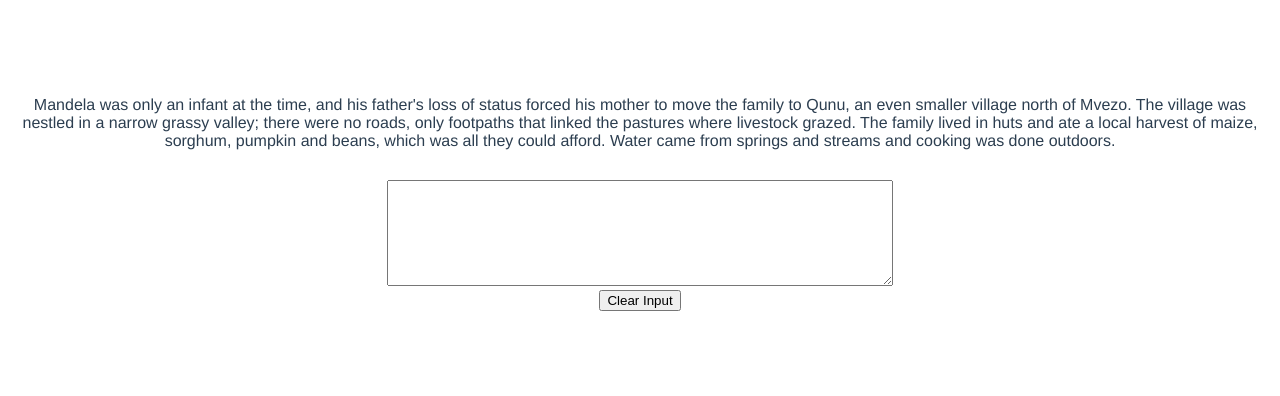
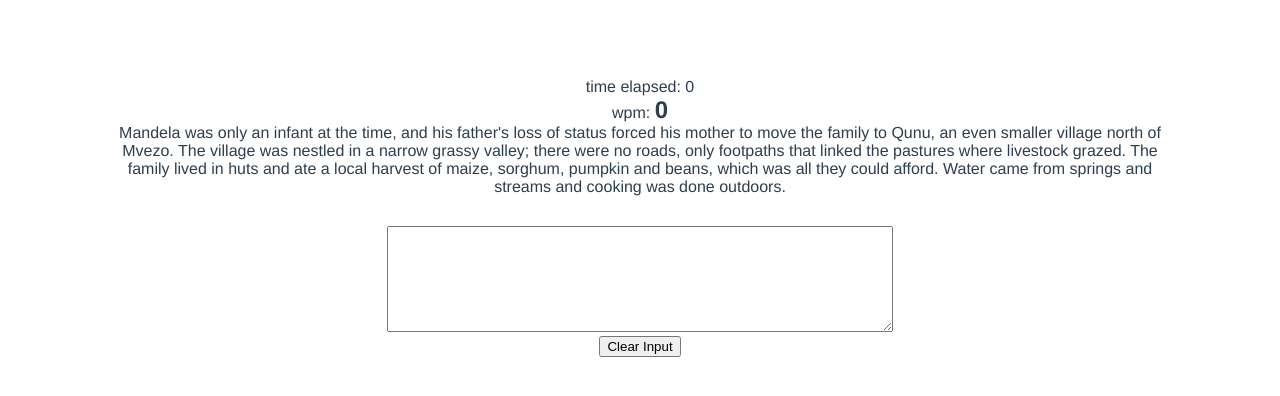
Before and after one commit to worker8/typing_racoon, a Vue app: page / in a window 1280 px wide. Shown: the top 396 px of the page. Built offline with nearby package versions, Linux system fonts and the light colour scheme.

Commit message:
add wpm count

```diff
--- a/src/components/HomeComponent.css
+++ b/src/components/HomeComponent.css
@@ -1,5 +1,7 @@
 .word-wrap {
     word-wrap: break-word;
+    margin-left: 100px;
+    margin-right: 100px;
 }
 
 textarea {
@@ -26,3 +28,8 @@ textarea {
     background: cadetblue;
     text-decoration-line: underline;
 }
+
+#wpm {
+    font-size: x-large;
+    font-weight: bold;
+}
--- a/src/components/HomeComponent.ts
+++ b/src/components/HomeComponent.ts
@@ -1,9 +1,14 @@
-import { defineComponent } from 'vue'
+import {defineComponent} from 'vue'
 
 export default defineComponent({
     name: "HomeComponent",
     data() {
         return {
+            seconds: 0,
+            wpm: 0,
+            wordCount: 0,
+            startFlags: false,
+            endFlag: false,
             userInput: "",
             pGreen: "",
             cGreen: "",
@@ -21,6 +26,7 @@ export default defineComponent({
             this.userInput = ""
         },
         onTextChange() {
+            this.startFlags = true
             let remainingText = this.fullText.substring(this.pGreen.length)
             let userInput = this.userInput
             // 1. if userInput ends with a whitespace, check if it matches
@@ -37,10 +43,15 @@ export default defineComponent({
                 let userInputList = userInput.split(/[ ]+/)
                 let remainingTextList = remainingText.split(/[ ]+/)
                 if (userInputList.length > 0 && remainingTextList.length > 0) {
-                    if (userInputList[0] === remainingTextList[0]) {
+                    if (userInputList[0] === remainingTextList[0]) { // 1 correct word typed
                         this.pGreen += remainingText.substring(0, userInputList[0].length + shift)
                         newRemainingText = remainingText.substring(userInputList[0].length + shift)
                         newUserInput = userInput.substring(userInputList[0].length + shift)
+                        if (newRemainingText.length == 0) {
+                            this.endFlag = true
+                        }
+                        this.wordCount += 1
+                        // check on if remaining text has anything left
                     }
                 }
             }
@@ -68,10 +79,17 @@ export default defineComponent({
     },
     beforeMount() {
         this.remainingText = this.fullText;
+        let intervalId = setInterval(() => {
+            if (this.startFlags) {
+                this.seconds = this.seconds + 1;
+                this.wpm = Math.round(this.wordCount * (60 / this.seconds))
+            }
+            if (this.endFlag) clearInterval(intervalId)
+        }, 1000)
     }
 
 })
 
 function hasWhiteSpace(s: string) {
-    return !!(s != null && s.length > 0 && s.includes(' '));
+    return (s != null && s.length > 0 && s.includes(' '));
 }
--- a/src/components/HomeComponent.vue
+++ b/src/components/HomeComponent.vue
@@ -6,6 +6,9 @@
   </div>
   <br>
   <div class="word-wrap">
+    <span>time elapsed: {{ seconds }}</span>
+    <br>
+    <span>wpm: </span><span id="wpm">{{ wpm }}</span>
     <br>
     <span id="permanent_green">{{ pGreen }}</span><span id="current_green">{{ cGreen }}</span>
     <span id="current_red">{{ cRed }}</span><span id="text-remaining">{{ remainingText }}</span>
@@ -17,5 +20,5 @@
 </template>
 
 
-<script src="./HomeComponent.ts" />
-<style src="./HomeComponent.css" />
+<script src="./HomeComponent.ts"/>
+<style src="./HomeComponent.css"/>
```
